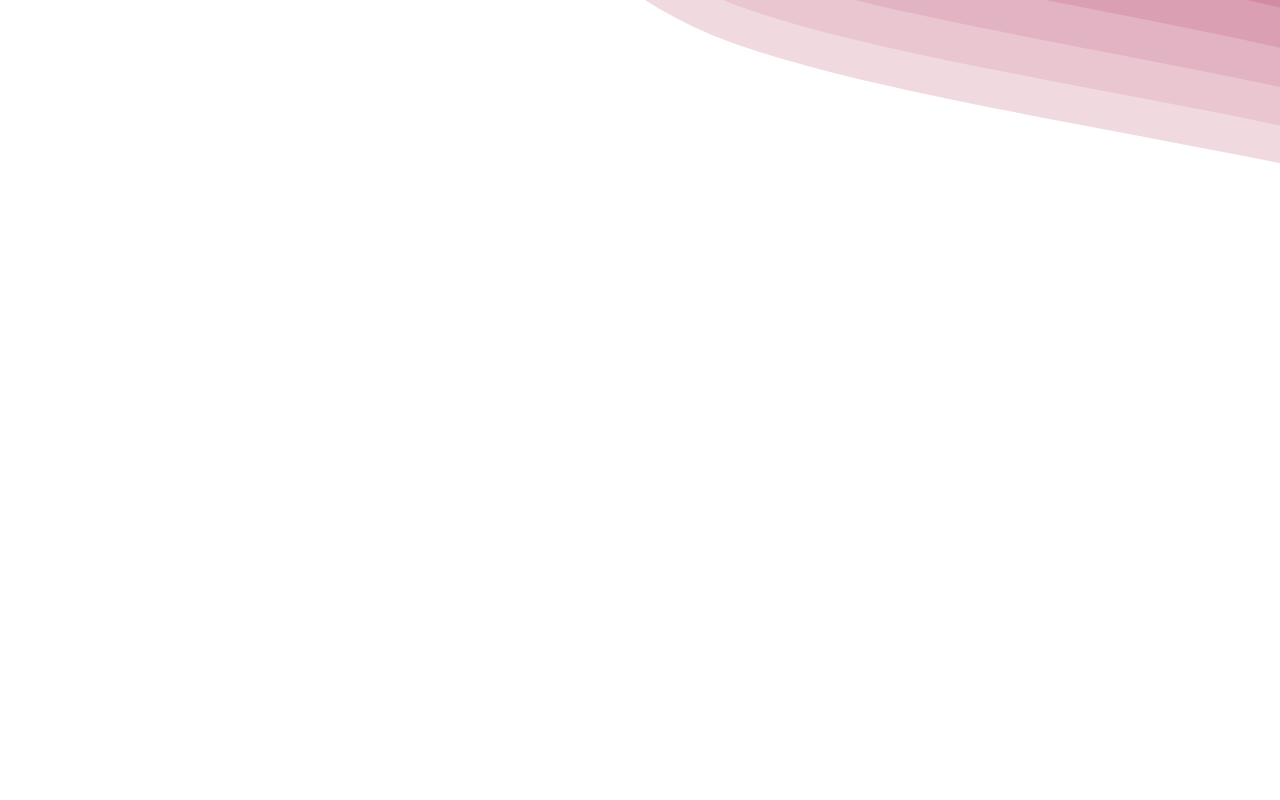
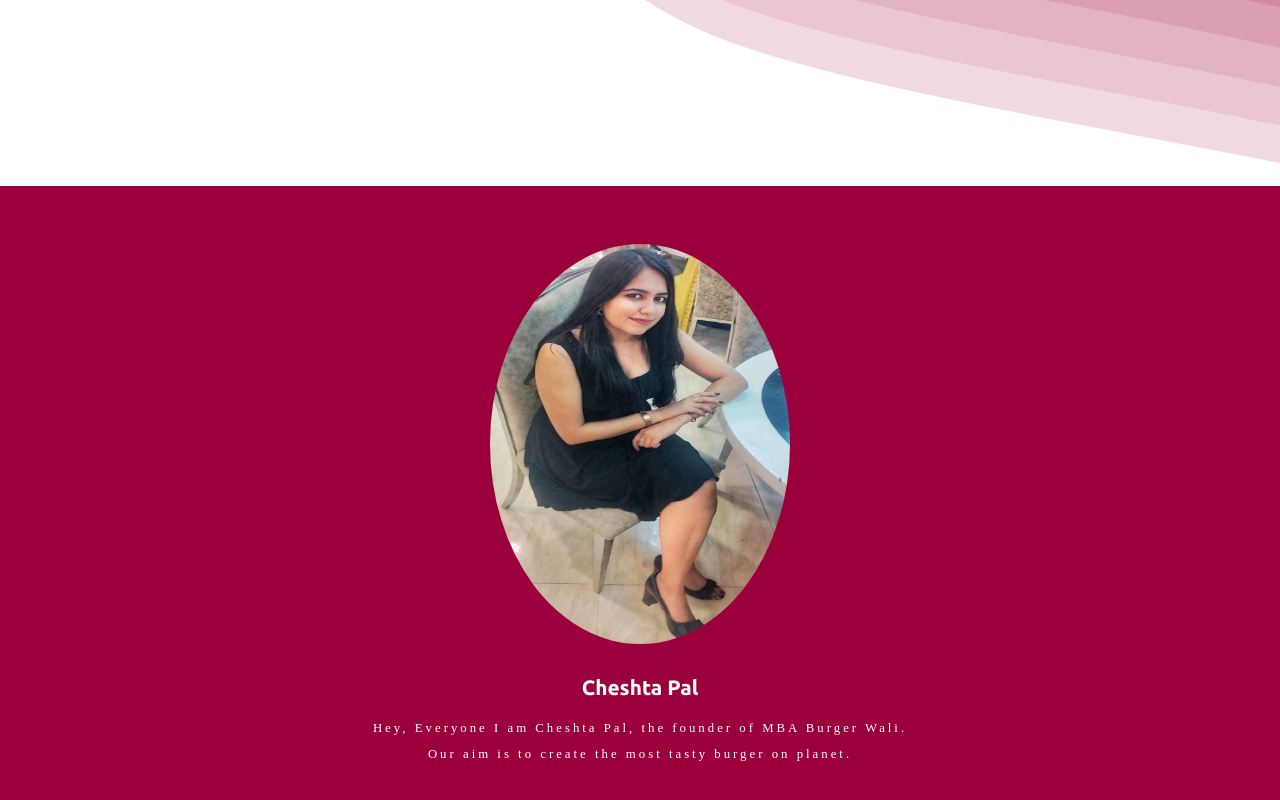
Before and after one commit to cheshta0112/MBA-BURGER-WALI-frontend, a React (Create React App) app: page / in a window 1280 px wide. Shown: the part 694-1494 px from the top of the page. Before the commit the page ends 880 px from the top, so only its background shows below. Built offline with nearby package versions, Linux system fonts and the light colour scheme.

Commit message:
added founder component

```diff
--- a/src/App.js
+++ b/src/App.js
@@ -4,6 +4,7 @@ import Home from "./components/home/Home";
 import Header from "./components/layout/Header";
 import "./styles/header.scss";
 import "./styles/home.scss";
+import "./styles/founder.scss";
 
 function App() {
   return (
--- /dev/null
+++ b/src/components/home/Founder.jsx
@@ -0,0 +1,32 @@
+import React from "react";
+import { motion } from "framer-motion";
+import me from "../../assets/founder.jpg";
+const Founder = () => {
+  const options = {
+    initial: {
+      x: "-100%",
+      opacity: 0,
+    },
+    whileInView: {
+      x: 0,
+      opacity: 1,
+    },
+  };
+
+  return (
+    <section className="founder">
+      <motion.div {...options}>
+        <img src={me} alt="Founder" height={400} width={300} />
+        <h3>Cheshta Pal</h3>
+
+        <p>
+          Hey, Everyone I am Cheshta Pal, the founder of MBA Burger Wali.
+          <br />
+          Our aim is to create the most tasty burger on planet.
+        </p>
+      </motion.div>
+    </section>
+  );
+};
+
+export default Founder;
--- a/src/components/home/Home.jsx
+++ b/src/components/home/Home.jsx
@@ -1,5 +1,6 @@
 import React from "react";
 import { motion } from "framer-motion";
+import Founder from "./Founder";
 
 const Home = () => {
   const options = {
@@ -17,7 +18,7 @@ const Home = () => {
     <>
       <section className="home">
         <div>
-          <motion.h1 {...options}>MBA Burger Wala</motion.h1>
+          <motion.h1 {...options}>MBA Burger WalI</motion.h1>
           <motion.p
             {...options}
             transition={{
@@ -45,6 +46,8 @@ const Home = () => {
           Explore Menu
         </motion.a>
       </section>
+
+      <Founder />
     </>
   );
 };
--- /dev/null
+++ b/src/styles/founder.scss
@@ -0,0 +1,34 @@
+@import "colors";
+
+.founder {
+  width: 100%;
+  height: 80vh;
+  background-color: $red;
+
+  > div {
+    height: 100%;
+    display: flex;
+    flex-direction: column;
+    align-items: center;
+    justify-content: center;
+    color: white;
+    width: 50%;
+    text-align: center;
+    margin: auto;
+
+    > img {
+      border-radius: 100%;
+    }
+
+    > h3 {
+      font-size: 1.3rem;
+      padding: 2rem 0 1rem 0;
+    }
+    > p {
+      letter-spacing: 3px;
+      font-size: 0.8rem;
+      font-family: cursive;
+      line-height: 200%;
+    }
+  }
+}
```
Also changed, not shown: src/assets/founder.jpg (added), src/assets/founder.webp (deleted).
